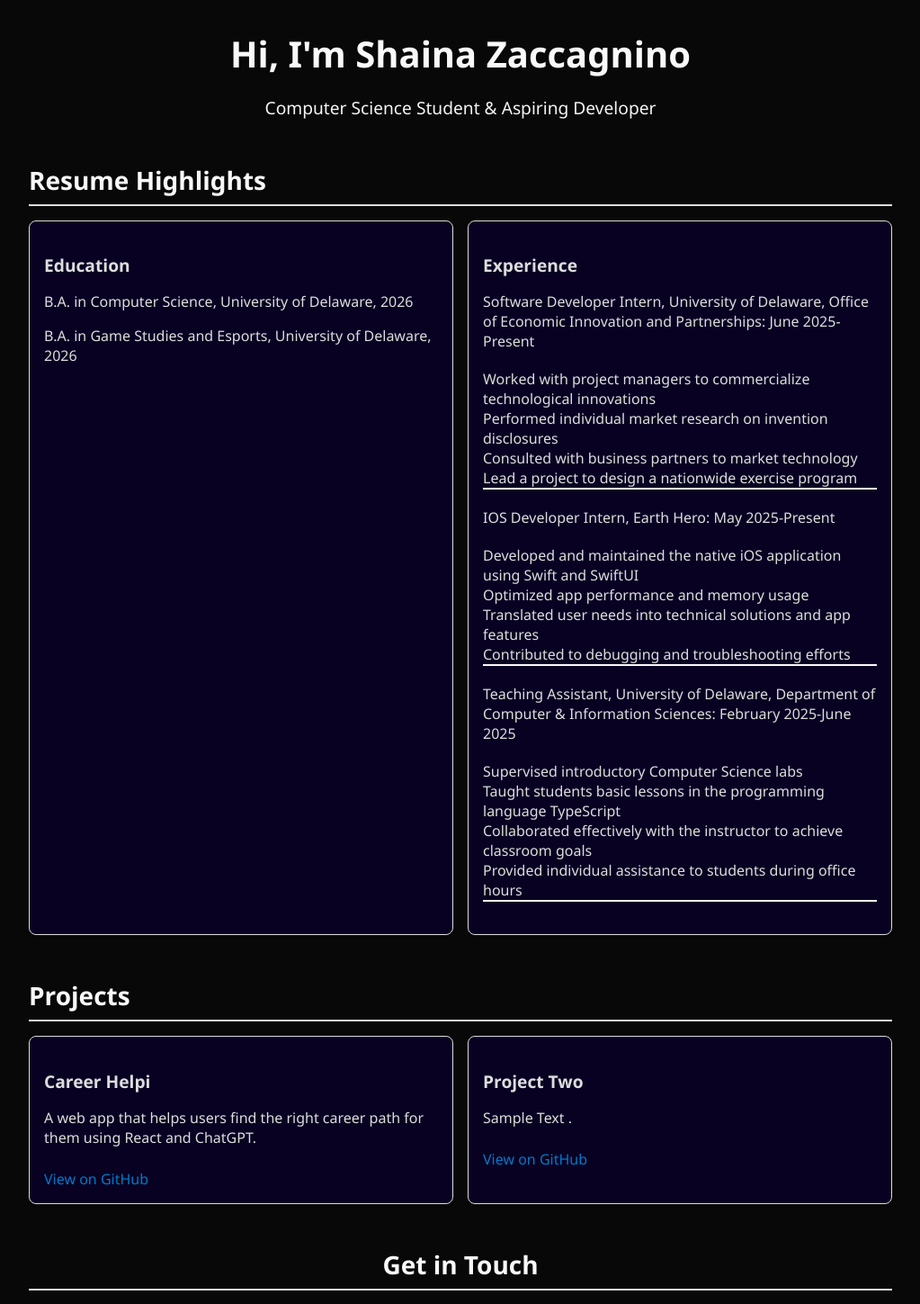
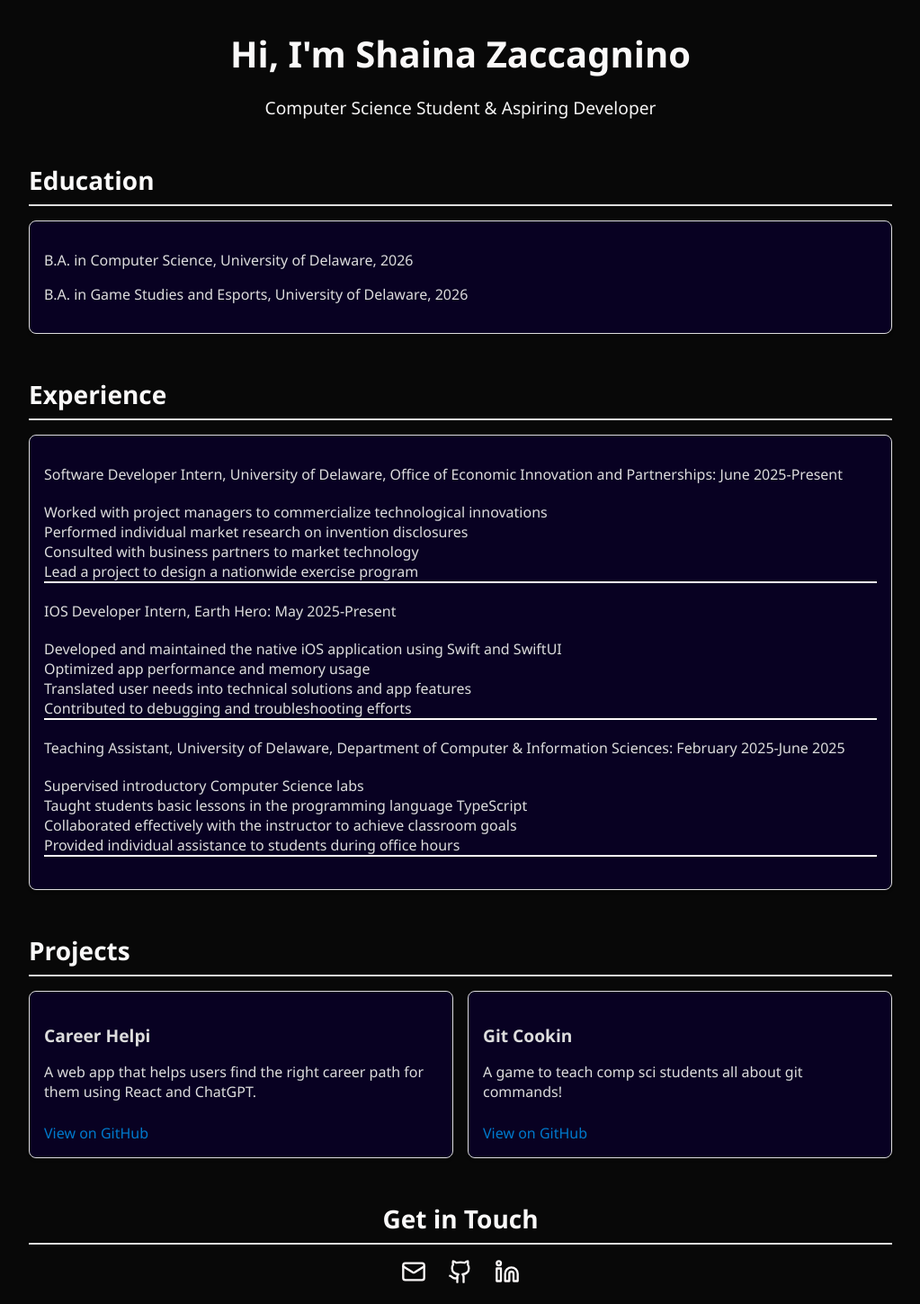
Before and after one commit to Shaina-Z/Portfolio, a React (Create React App) app in the folder my-portfolio/: page / in a window 1280 px wide. Shown: the top 1449 px of the page at 90% size, without its empty margins (128-1151 px from the left). Built offline with nearby package versions, Linux system fonts and the light colour scheme.

Commit message:
added another link

```diff
--- a/my-portfolio/src/App.js
+++ b/my-portfolio/src/App.js
@@ -19,17 +19,21 @@ export default function Portfolio() {
         <p className="subtitle">Computer Science Student & Aspiring Developer</p>
       </header>
 
-      {/* Resume Highlights */}
+       {/* Education */}
       <section className="section">
-        <h2 className="section-title">Resume Highlights</h2>
+        <h2 className="section-title">Education</h2>
         <div className="card-container">
           <div className="card">
-            <h3 className="card-title">Education</h3>
             <p>B.A. in Computer Science, University of Delaware, 2026</p>
             <p>B.A. in Game Studies and Esports, University of Delaware, 2026</p>
           </div>
+          </div>
+        </section>
+      {/* Experience */}
+      <section className="section">
+        <h2 className="section-title">Experience</h2>
+        <div className="card-container">
           <div className="card">
-            <h3 className="card-title">Experience</h3>
             <p className="experience-title">Software Developer Intern, University of Delaware, Office of Economic Innovation and Partnerships: June 2025-Present</p>
             <p className="experience-body">Worked with project managers to commercialize technological innovations<br/>
               Performed individual market research on invention disclosures<br/>
@@ -60,9 +64,9 @@ export default function Portfolio() {
             <a href="https://shaina-z.github.io/CISC275-Final-Project/" className="link-button">View on GitHub</a>
           </div>
           <div className="card">
-            <h3 className="card-title">Project Two</h3>
-            <p>Sample Text .</p>
-            <a href="#" className="link-button">View on GitHub</a>
+            <h3 className="card-title">Git Cookin</h3>
+            <p>A game to teach comp sci students all about git commands!</p>
+            <a href="https://github.com/Shaina-Z/Git-Cookin-" className="link-button">View on GitHub</a>
           </div>
         </div>
       </section>
```
